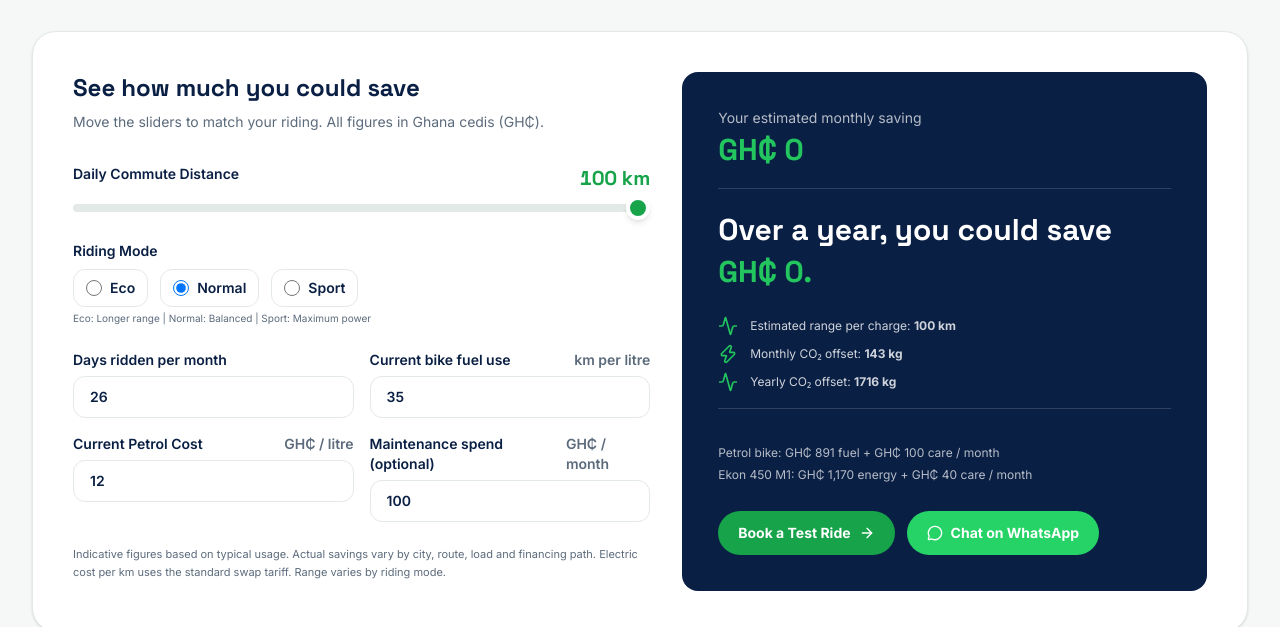
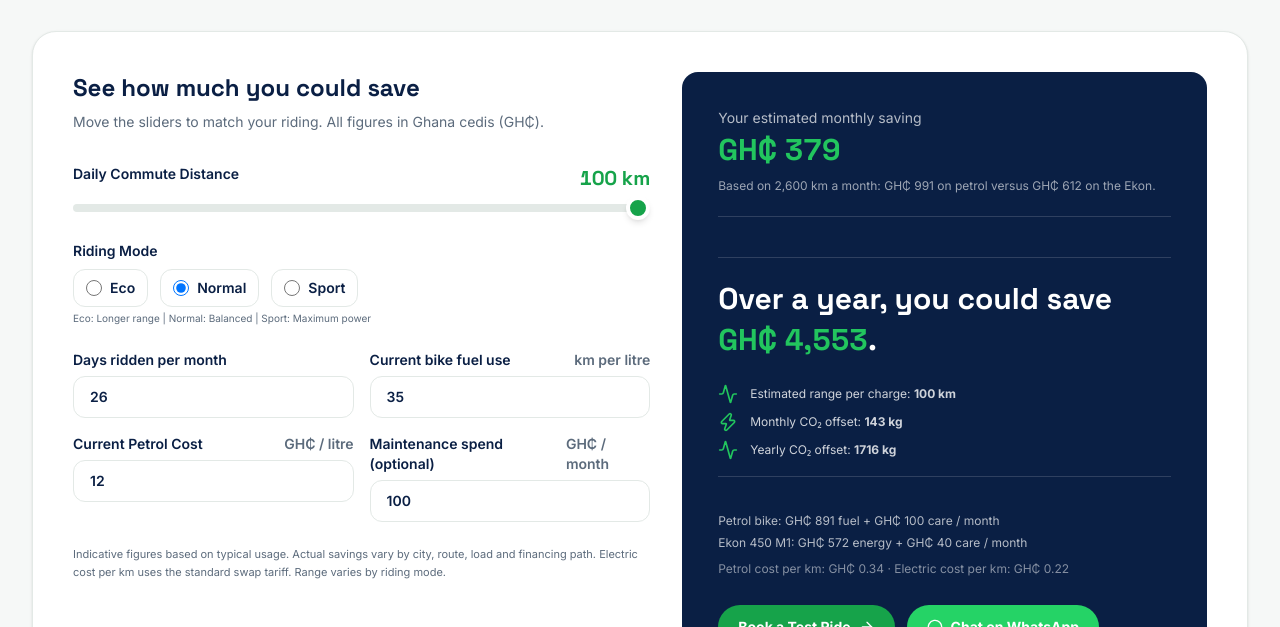
Before and after one commit to heisnature1/ridecamp, a React (Vite) app: page / in a window 1280 px wide. Shown: the part 3120-3747 px from the top of the page. Built offline with nearby package versions, Linux system fonts and the light colour scheme; no server answers.

Commit message:
fix: savings calculator could only ever show zero (electric cost per km was above petrol)
Co-authored-by: arena-agent <297053741+arena-agent@users.noreply.github.com>

```diff
--- a/scripts/smoke.mjs
+++ b/scripts/smoke.mjs
@@ -329,6 +329,38 @@ try {
   check("the bike photo renders in the glance section", countOf(/images\/motor\.jpg/g) >= 2);
   check("no stray debug text leaks into the page", !has(/undefined|NaN/));
 
+  console.log("\n1i. The savings calculator tells the truth");
+  const { CALC } = await vite.ssrLoadModule("/src/data/site.ts");
+  const petrolPerKm = CALC.petrolPriceDefault / CALC.kmPerLitreDefault;
+  check(
+    "electric is cheaper per km than petrol (or the calculator can only ever show zero)",
+    CALC.evCostPerKm < petrolPerKm,
+    `electric GH₵ ${CALC.evCostPerKm} vs petrol GH₵ ${petrolPerKm.toFixed(3)}`,
+  );
+
+  // the same arithmetic the component runs, at the slider's default of 100 km
+  const monthlyKm = 100 * CALC.daysPerMonthDefault;
+  const petrolCost = (monthlyKm / CALC.kmPerLitreDefault) * CALC.petrolPriceDefault;
+  const evCost = monthlyKm * CALC.evCostPerKm;
+  const saving = petrolCost + CALC.maintenanceDefault - (evCost + CALC.evMaintenancePerMonth);
+  check(
+    "the default visit shows a real saving, not zero",
+    saving > 100,
+    `computed GH₵ ${saving.toFixed(0)}`,
+  );
+
+  const { default: Calculator } = await vite.ssrLoadModule("/src/components/Calculator.tsx");
+  const calcHtml = renderToStaticMarkup(
+    React.createElement(MemoryRouter, null, React.createElement(Calculator)),
+  );
+  const calcText = calcHtml.replace(/<[^>]+>/g, " ").replace(/\s+/g, " ");
+  // the monthly figure lives in the element the panel marks, so read that only
+  const monthlyFigure = (calcHtml.match(/data-monthly-figure[^>]*>([^<]*)/) ?? [])[1] ?? "";
+  check("the panel shows a non zero monthly figure", /GH₵ [1-9]/.test(monthlyFigure.trim()), monthlyFigure.trim());
+  check("it says what the saving is based on", /km a month/.test(calcText));
+  check("the cost per km is stated for both bikes", /Petrol cost per km/.test(calcText) && /Electric cost per km/.test(calcText));
+  check("a loss would not be labelled as a saving", calcText.includes("Your estimated monthly saving") === saving > 0);
+
   console.log("\n2. Dashboard components render the captured data");
   const { default: LeadsTable } = await vite.ssrLoadModule("/src/components/admin/LeadsTable.tsx");
   const { default: Overview } = await vite.ssrLoadModule("/src/components/admin/Overview.tsx");
--- a/src/components/Calculator.tsx
+++ b/src/components/Calculator.tsx
@@ -51,7 +51,14 @@ export default function Calculator() {
     const petrolCost = kmPerLitre > 0 ? (monthlyKm / kmPerLitre) * petrolPrice : 0;
     const evCost = monthlyKm * CALC.evCostPerKm;
     const maintenanceSaving = Math.max(0, maintenance - CALC.evMaintenancePerMonth);
+    /**
+     * The saving can genuinely be negative when a visitor rides very little: a
+     * petrol bike that barely moves costs almost nothing, so the fixed swap
+     * tariff wins. Reporting that as "GH₵ 0" hides the truth, so the signed
+     * figure is kept and the panel leads with the extra cost instead.
+     */
     const monthly = petrolCost + maintenance - (evCost + CALC.evMaintenancePerMonth);
+    const saving = monthly > 0;
 
     // Calculate range based on riding mode
     const baseRangeKm = 100; // Base range from specs
@@ -68,6 +75,10 @@ export default function Calculator() {
       evCost,
       maintenanceSaving,
       monthly,
+      saving,
+      monthlyKm,
+      evMonthly: evCost + CALC.evMaintenancePerMonth,
+      petrolMonthly: petrolCost + maintenance,
       yearly: monthly * 12,
       actualRangeKm,
       monthlyCo2SavedKg,
@@ -156,23 +167,34 @@ export default function Calculator() {
       </div>
 
         <div className="flex flex-col justify-center rounded-2xl bg-navy p-7 text-white md:p-9">
-          <p className="text-sm text-white/70">Your estimated monthly saving</p>
+          <p className="text-sm text-white/70">
+            {r.saving ? "Your estimated monthly saving" : "What you would spend extra each month"}
+          </p>
           <AnimatePresence mode="popLayout" initial={false}>
             <motion.p
-              key={Math.round(r.monthly)}
+              key={Math.round(Math.abs(r.monthly))}
               initial={{ opacity: 0, y: 10 }}
               animate={{ opacity: 1, y: 0 }}
               exit={{ opacity: 0, y: -10, position: "absolute" }}
               transition={{ duration: 0.28, ease: EASE_OUT }}
-              className="mt-1 font-display text-3xl font-bold tabular-nums text-brand-bright"
+              className={`mt-1 font-display text-3xl font-bold tabular-nums ${r.saving ? "text-brand-bright" : "text-amber-400"}`}
+              data-monthly-figure
             >
-              GH₵ {fmtInt(Math.max(0, r.monthly))}
+              GH₵ {fmtInt(Math.abs(r.monthly))}
             </motion.p>
           </AnimatePresence>
-          <div className="my-5 h-px bg-white/15" />
+          <p className="mt-2 text-xs leading-relaxed text-white/60" data-monthly-caption>
+            {r.saving
+              ? `Based on ${fmtInt(r.monthlyKm)} km a month: GH₵ ${fmtInt(r.petrolMonthly)} on petrol versus GH₵ ${fmtInt(r.evMonthly)} on the Ekon.`
+              : `At ${fmtInt(r.monthlyKm)} km a month, petrol plus care costs GH₵ ${fmtInt(r.petrolMonthly)} and the Ekon costs GH₵ ${fmtInt(r.evMonthly)}. Raise your daily distance to see the saving.`}
+          </p>
+          <div className="my-5 h-px bg-white/15" />          <div className="my-5 h-px bg-white/15" />
           <p className="font-display text-2xl font-bold leading-snug md:text-3xl">
-            Over a year, you could save{" "}
-            <span className="text-brand-bright tabular-nums">GH₵ {fmtInt(Math.max(0, r.yearly))}.</span>
+            {r.saving ? "Over a year, you could save " : "Over a year, that is "}
+            <span className={`tabular-nums ${r.saving ? "text-brand-bright" : "text-amber-400"}`}>
+              GH₵ {fmtInt(Math.abs(r.yearly))}
+            </span>
+            {r.saving ? "." : " more than petrol."}
           </p>
           <div className="mt-6 space-y-2 text-xs text-white/80">
             <div className="flex items-center space-x-3">
@@ -192,6 +214,10 @@ export default function Calculator() {
           <div className="mt-5 space-y-1.5 text-xs text-white/70">
             <p>Petrol bike: GH₵ {fmtInt(r.petrolCost)} fuel + GH₵ {fmtInt(maintenance)} care / month</p>
             <p>Ekon 450 M1: GH₵ {fmtInt(r.evCost)} energy + GH₵ {fmtInt(CALC.evMaintenancePerMonth)} care / month</p>
+            <p className="pt-1 text-white/50">
+              Petrol cost per km: GH₵ {kmPerLitre > 0 ? (petrolPrice / kmPerLitre).toFixed(2) : "—"} ·
+              Electric cost per km: GH₵ {CALC.evCostPerKm.toFixed(2)}
+            </p>
           </div>
         <div className="mt-7 flex flex-wrap gap-3">
           <Link
--- a/src/data/site.ts
+++ b/src/data/site.ts
@@ -191,12 +191,25 @@ export const FAQS: [string, string][] = [
   ["Can I try before I buy?", "Yes. Book a test ride and see for yourself."],
 ];
 
-/** Savings calculator defaults (GH₵). Confirm constants with Spiro before launch (brief §5). */
+/**
+ * Savings calculator constants (GH₵).
+ *
+ * `evCostPerKm` is the one number to confirm with Spiro before launch: it is the
+ * battery swap tariff expressed per kilometre. Everything else is a default the
+ * visitor can change on the calculator itself.
+ *
+ * SANITY CHECK: this figure must stay *below* the petrol cost per kilometre,
+ * which is `petrolPriceDefault / kmPerLitreDefault` (currently 12 / 35 = GH₵ 0.34).
+ * At the GH₵ 0.45 placeholder it used to hold, the electric bike cost 31% MORE
+ * per kilometre than petrol, so the calculator could only ever show GH₵ 0 — at
+ * 100 km a day the visitor was quietly told they would save nothing.
+ */
 export const CALC = {
-  petrolPriceDefault: 12.0, // GH₵ per litre — update regularly
+  petrolPriceDefault: 12.0, // GH₵ per litre, update regularly
   kmPerLitreDefault: 35,
   daysPerMonthDefault: 26,
   maintenanceDefault: 100, // current monthly maintenance spend, GH₵
-  evCostPerKm: 0.45, // PLACEHOLDER swap energy cost per km, GH₵
+  /** PLACEHOLDER: swap tariff per km. Must be under petrol cost per km. */
+  evCostPerKm: 0.22,
   evMaintenancePerMonth: 40, // PLACEHOLDER, GH₵
 };
```
